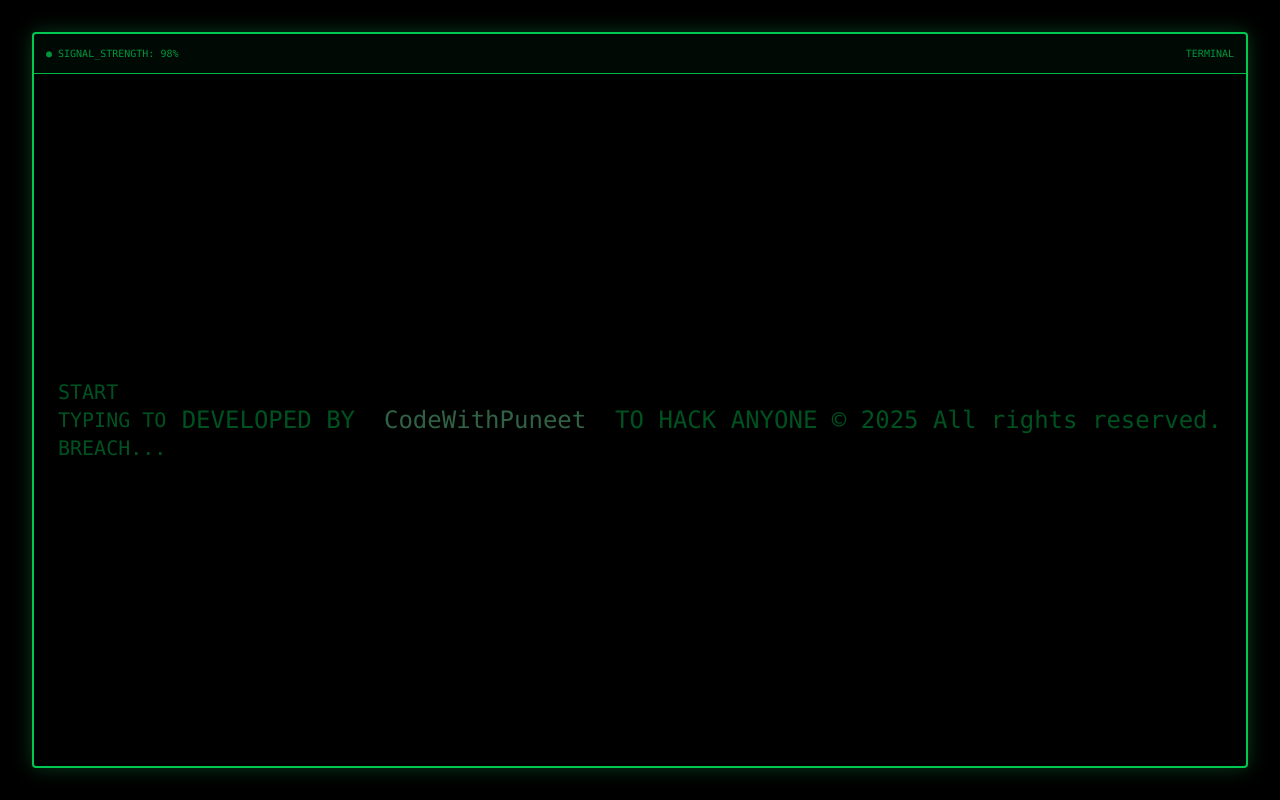
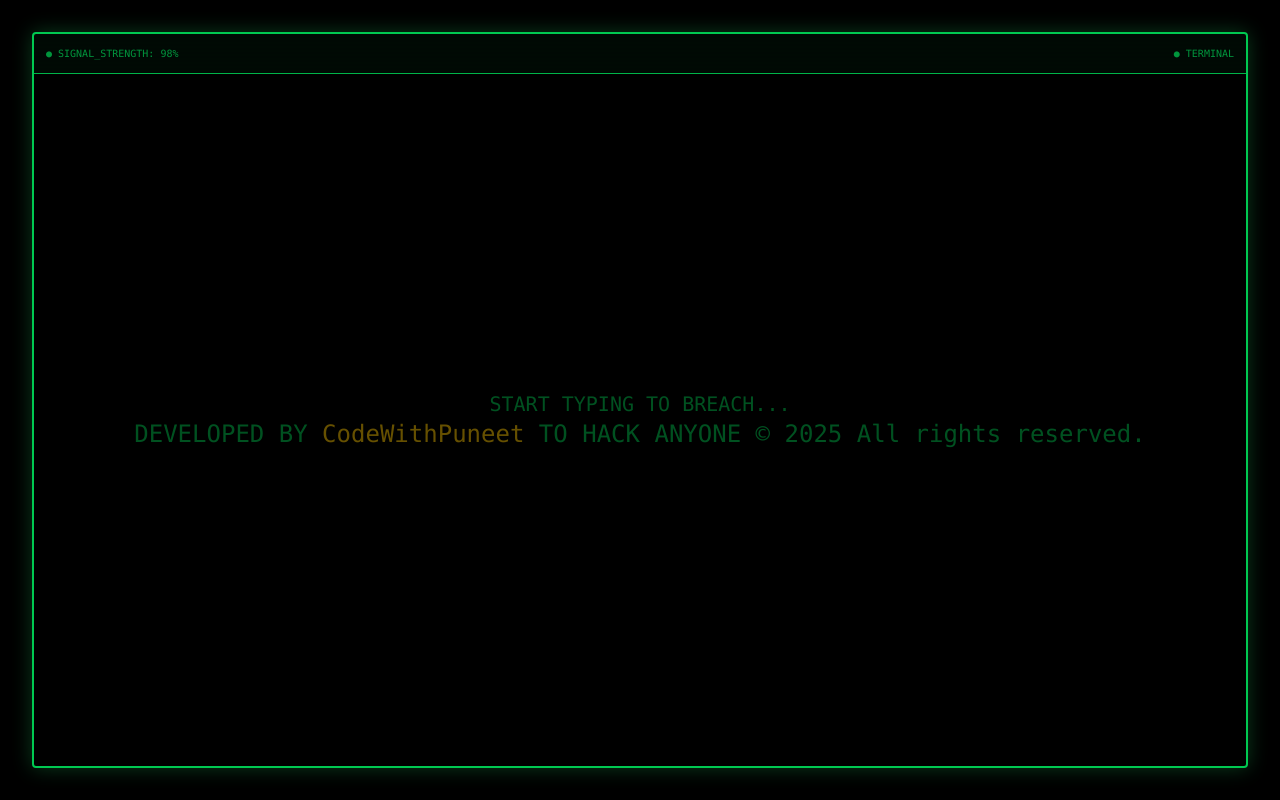
Before and after one commit to CodeWithPuneet729/fake_hacker_terminal, a Next.js app: page / in a window 1280 px wide. Built offline with nearby package versions, Linux system fonts and the light colour scheme.

Commit message:
Modify terminal header and placeholder text
Updated terminal display text and styling.

```diff
--- a/components/Terminal.jsx
+++ b/components/Terminal.jsx
@@ -55,14 +55,14 @@ const SigmaTyper = () => {
 
                 <div className="border-b border-green-500 p-3 flex justify-between items-center text-[10px] bg-green-500/5 uppercase">
                     <span className="animate-pulse">● SIGNAL_STRENGTH: 98%</span>
-                    <span className='animate-pulse'>TERMINAL</span>
+                    <span className='animate-pulse'>● TERMINAL</span>
                 </div>
 
                 <div ref={scrollRef} className="p-6 flex-1 overflow-y-auto space-y-1 scrollbar-hide">
                     {lines.length === 0 && (
-                        <div className="h-full flex items-center justify-center opacity-30 text-2xl animate-pulse">
+                        <div className="h-full flex flex-col items-center justify-center opacity-30 text-2xl animate-pulse">
                             <div className="text-xl">START TYPING TO BREACH...</div>
-                            <pre>DEVELOPED BY <span className="text-green-300"> CodeWithPuneet </span> TO HACK ANYONE
+                            <pre>DEVELOPED BY<span className="text-yellow-400"> CodeWithPuneet </span>TO HACK ANYONE
                             &copy; 2025 All rights reserved.</pre>
                         </div>
                     )}
```
